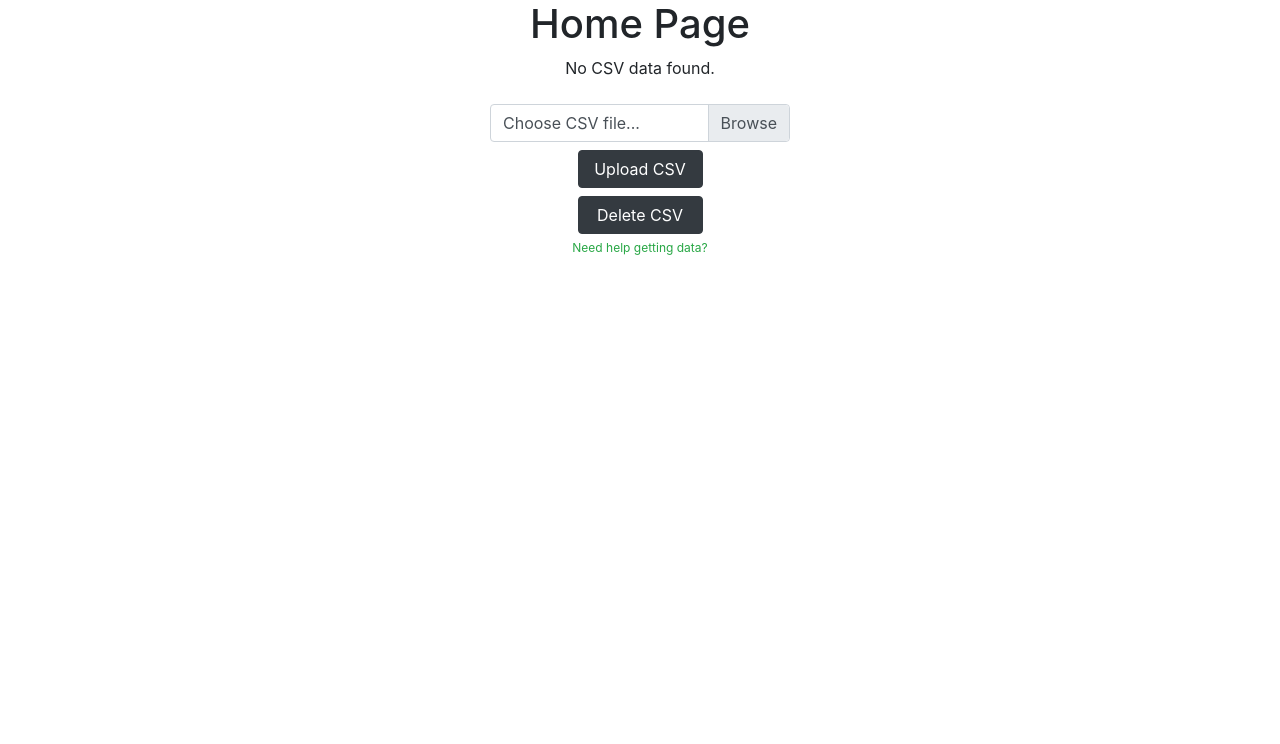
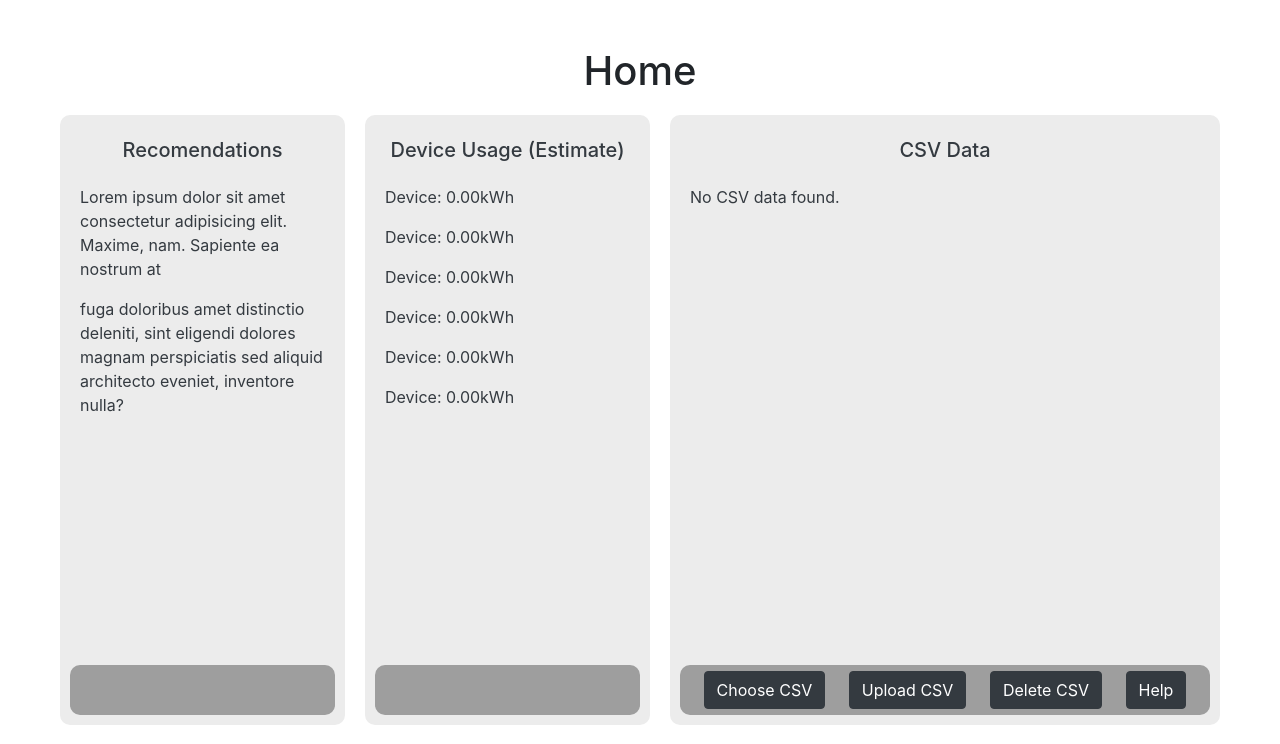
Before and after one commit to Bowriing/Honours, a Flask app: page / in a window 1280 px wide. Shown: the part 56-800 px from the top of the page. Run offline with Flask 3, Linux system fonts and the light colour scheme; a user stored in the database is signed in; some libraries are stand-ins or nearby versions.

Commit message:
Made some more visually appealing adjustments and functionality to the home page, created css classes for reusable html elements on pages - called 'tiles' - made for fitting all content in a uniform way throughout the application

```diff
--- a/website/static/css/general.css
+++ b/website/static/css/general.css
@@ -14,3 +14,62 @@
 .spacer{
     height: 50px;
 }
+
+.header-container{
+    display: flex;
+    justify-content: center;
+    align-items: center;
+    height: 50px;
+    margin-top: 50px;
+}
+
+.flex-tile-con{
+    display: flex;
+    justify-content: center;
+    align-items: center;
+    width: 100%;
+    height: 80vh;
+    padding: 0 50px 0 50px;
+}
+
+.tile{
+    display: block;
+    margin: 0 10px 0 10px;
+    padding: 10px;
+    height: 610px;
+    background-color: rgb(236, 236, 236);
+    border-radius: 10px;
+}
+
+.tile-title{
+    display: flex;
+    margin: 0;
+    justify-content: center;
+    align-items: center;
+    height: 50px;
+    font-size: 20px;
+}
+
+.tile-content{
+    display: flex;
+    padding: 10px;
+    height: 490px;
+}
+
+.tile-bottom{
+    display: flex;
+    background-color: rgb(158, 158, 158);
+    justify-content: center;
+    align-items: center;
+    height: 50px;
+    border-radius: 10px;
+}
+
+/* This hides the file upload */
+.file-upload {
+    opacity: 0;
+    position: absolute;
+    z-index: -1;
+    width: 0.1px;
+    height: 0.1px;
+  }
--- a/website/templates/base.html
+++ b/website/templates/base.html
@@ -38,7 +38,7 @@
           <div class="navbar-user" style="display: flex; flex-direction: row;">
             <a class="nav-item nav-link" style="color: white; padding-right: 0px!important;">Hello,</a>
           {% if current_user.is_authenticated %}
-            <a class="nav-item nav-link" style="color: var(--dynamic-color); padding-left: 5px!important;" >{{ current_user.firstName }}</a>
+            <a class="nav-item nav-link" style="color: var(--dynamic-color, white); padding-left: 5px!important;" >{{ current_user.firstName }}</a>
           </div>
           {% else %}
             <a class="nav-item nav-link" style="color: white; padding-left: 5px!important;" >You!</a>
@@ -64,10 +64,8 @@
           </div>
           {% endif %} {% endfor %} {% endif %} {% endwith %}
 
-        <div class="container">
           {% block content %}
           {% endblock %}
-        </div>
 
         <!-- Bootstrap JS and dependencies -->
         <script src="https://code.jquery.com/jquery-3.2.1.slim.min.js" integrity="sha384-KJ3o2DKtIkvYIK3UENzmM7KCkRr/rE9/Qpg6aAZGJwFDMVNA/GpGFF93hXpG5KkN" crossorigin="anonymous"></script>
--- a/website/templates/home.html
+++ b/website/templates/home.html
@@ -4,11 +4,41 @@
 
 {%block content %}
 
-<div class="container" align=center>
-    <h1>Home Page</h1>
+<div class="header-container">
+    <h1 class="page-header">Home</h1>
+</div>
+
+<div class="flex-tile-con">
+    <div class="tile" style="flex: 1;">
+        <h2 class="tile-title text-dark">Recomendations</h2>
+        <div class="tile-content" style="flex-direction: column;">
+            <p class="text-dark">Lorem ipsum dolor sit amet consectetur adipisicing elit. Maxime, nam. Sapiente ea nostrum at </p>
+            <p class="text-dark">fuga doloribus amet distinctio deleniti, sint eligendi dolores magnam perspiciatis sed aliquid architecto eveniet, inventore nulla?</p>
+        </div>
+        <div class="tile-bottom">
+        </div>
+    </div>
+
+    <div class="tile" style="flex: 1;">
+        <h2 class="tile-title text-dark">Device Usage (Estimate)</h2>
+        <div class="tile-content" style="flex-direction: column;">
+            <p class="text-dark">Device: 0.00kWh</p>
+            <p class="text-dark">Device: 0.00kWh</p>
+            <p class="text-dark">Device: 0.00kWh</p>
+            <p class="text-dark">Device: 0.00kWh</p>
+            <p class="text-dark">Device: 0.00kWh</p>
+            <p class="text-dark">Device: 0.00kWh</p>
+        </div>
+        <div class="tile-bottom">
+        </div>
+    </div>
+
+    <div class="tile" style="flex: 2;">
+        <h2 class="tile-title text-dark">CSV Data</h2>
+
+        <div class="tile-content">
             {% if csv_data %}
-    <h2>CSV Data</h2>
-    <div class="scrollable-table">
+            <div class="scrollable-table" style="height: 475px; width: 700px;">
                 <table class="table table-bordered">
                     <thead>
                         <tr>
@@ -36,28 +66,29 @@
                 </table>
             </div>
             {% else %}
-    <p>No CSV data found.</p>
+            <p class="text-dark">No CSV data found.</p>
             {% endif %}
             </div>
 
-<div class="container mt-4" align="center">
-    <div class="row">
-        <div class="col-md-6 offset-md-3">
-            <form method="POST" enctype="multipart/form-data" action="/upload-csv" style="width: 300px;">
-                <div class="custom-file mb-2" style="display: flex;">
-                    <input type="file" class="custom-file-input" id="csv_file" name="csv_file" accept=".csv" required>
-                    <label class="custom-file-label" for="csv_file" style="text-align: left; overflow: hidden;">Choose CSV file...</label>
-                </div>
-                <div class="mb-2" style="display: flex; justify-content: space-evenly;">
-                    <button type="submit" class="btn btn-dark" style="width: 125px;">Upload CSV</button>
-                </div>
+            <div class="tile-bottom" style="justify-content: space-evenly;">
+                <div class="tile-bottom-container" style="display: flex; justify-content: space-evenly; width: 100%;">
+                    <label for="csv_file" class="btn btn-dark" style="margin: 0!important;">Choose CSV</label>
+                    <form method="POST" enctype="multipart/form-data" action="/upload-csv">
+                        <input class="file-upload" type="file" id="csv_file" name="csv_file" accept=".csv" required>
+                        <button type="submit" class="btn btn-dark">Upload CSV</button>
                     </form>
-            <form method="POST" enctype="multipart/form-data" action="/delete-csv">
-                <button type="submit" class="btn btn-dark" style="width: 125px;">Delete CSV</button>
+
+                    <form method="POST" action="/delete-csv">
+                        <button type="submit" class="btn btn-dark">Delete CSV</button>
                     </form>
-            <a href="/howto" class="text-success" style="font-size: 12px;">Need help getting data?</a>
 
+                    <form method="POST" action="/howto">
+                        <button class="btn btn-dark">Help</button>
+                    </form>
                 </div>
             </div>
         </div>
+    </div>
+</div>
+
 {% endblock %}
--- a/website/templates/preferences.html
+++ b/website/templates/preferences.html
@@ -3,7 +3,10 @@
 
 {%block content %}
     <div class="container mt-5" align=center>
-        <h1>Preferences</h1>
+        <div class="header-container">
+            <h1 class="page-header">Preferences</h1>
+        </div>
+
         <form action="/preference-color-picker" method="post">
             <div class="form-group">
                 <label for="colorPicker">Choose Color</label>
--- a/website/views.py
+++ b/website/views.py
@@ -16,7 +16,7 @@ def home():
 def preferences():
     return render_template("preferences.html")
 
-@views.route('/howto')
+@views.route('/howto', methods=['POST'])
 @login_required
 def howto():
     return render_template("howto.html")
```
Also changed, not shown: instance/database.db. Lines whose indentation alone changed are shown as unchanged.
